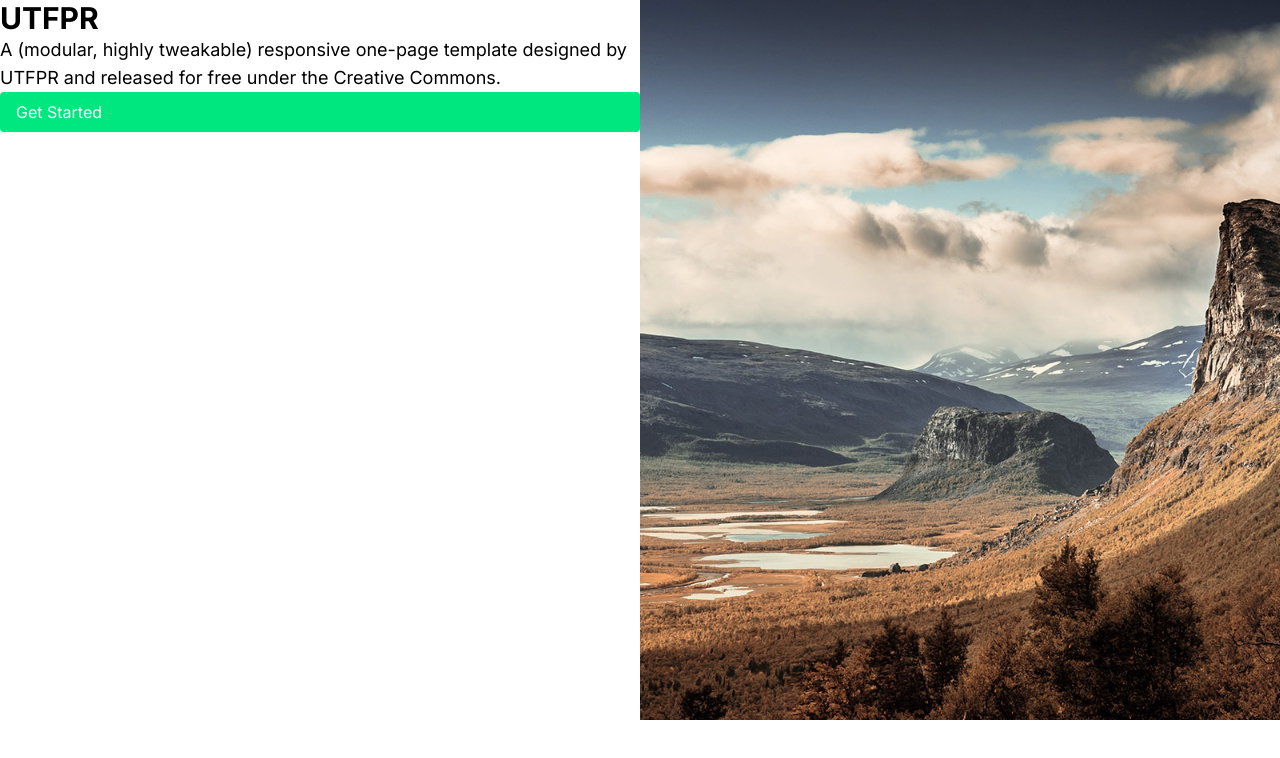
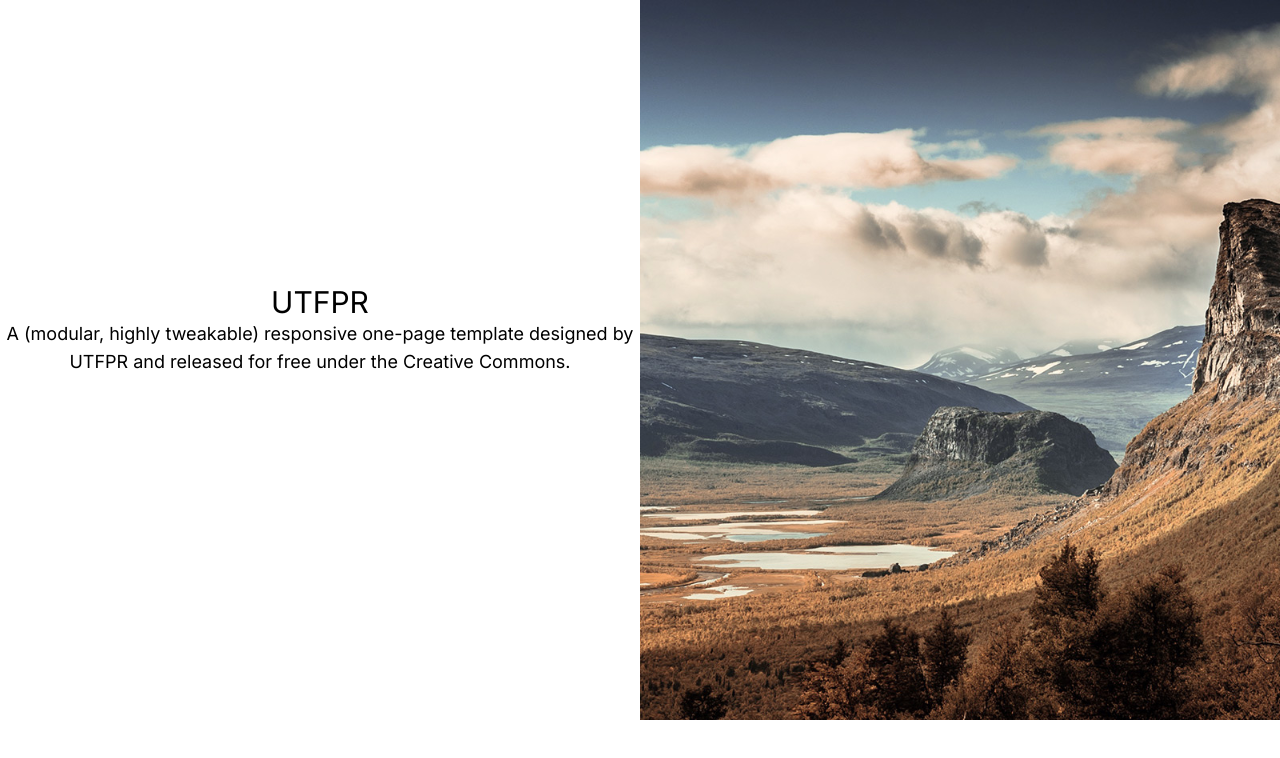
Before and after one commit to uWaanted/provads, a Next.js app: page / in a window 1280 px wide. Shown: the top 758 px of the page. Built offline with nearby package versions, Linux system fonts and the light colour scheme.

Commit message:
nova section1

```diff
--- a/app/components/Section1.tsx
+++ b/app/components/Section1.tsx
@@ -1,20 +1,20 @@
 export default function Section1() {
   return (
-    <div className="flex">
-      <div className="flex-1 flex flex-col ">
-        <h3 className="text-3xl font-bold justify-center">UTFPR</h3>
-        <h1 className="text-lg">
-          A (modular, highly tweakable) responsive one-page template designed by UTFPR and released for free under the Creative Commons.
-        </h1>
-        <a
-      href="#"
-      className="bg-[#00e77f] text-white px-4 py-2 rounded hover:bg-[#3d3d3d] hover:text-white transition duration-300 ease-in-out"
-    >
-      Get Started
-    </a>
-      </div>
+    <div className="wrapper md:flex items-center flex-row-reverse">
       <div className="flex-1 text-right">
         <img src="/img/banner.svg" alt="Descrição da Imagem" />
+      </div>
+      <div className="flex-1 flex flex-col justify-center">
+        <h2 className="text-3xl text-center">UTFPR</h2>
+        <p className="text-lg text-center">
+          A (modular, highly tweakable) responsive one-page template designed by UTFPR and released for free under the Creative Commons.
+        </p>
+        <a
+          href="#"
+          className="border-2 border-transparent text-white bg-transparent px-4 py-2 rounded hover:border-cyan-500 hover:text-cyan-500 hover:bg-transparent mt-4"
+        >
+          Get Started
+        </a>
       </div>
     </div>
   );
```
